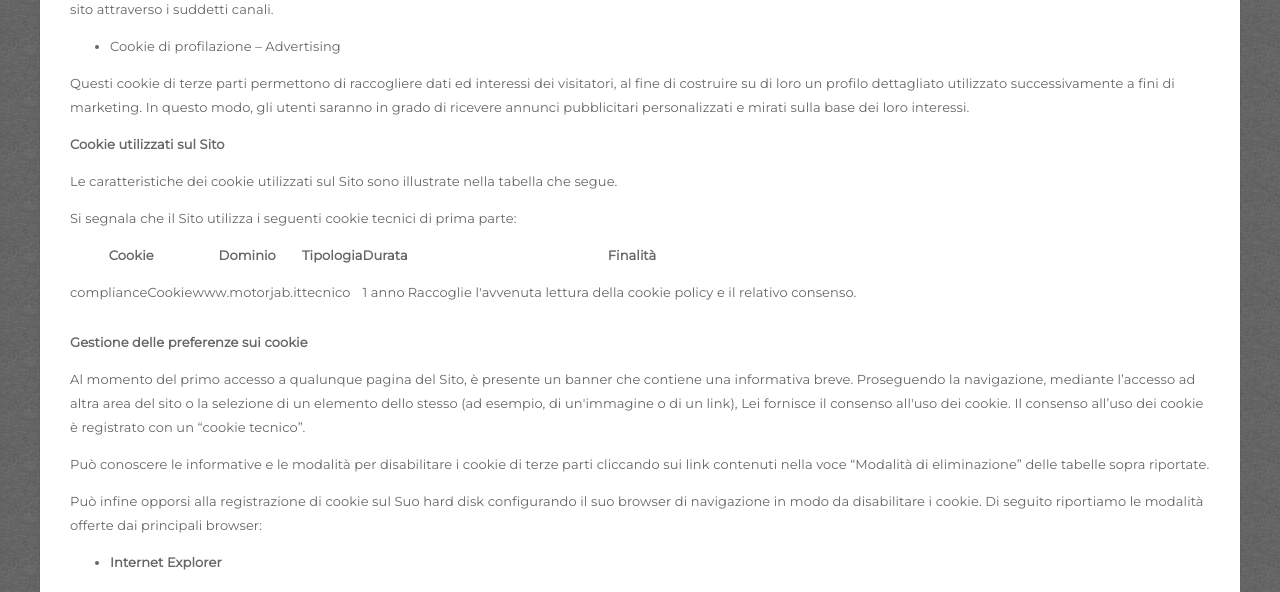
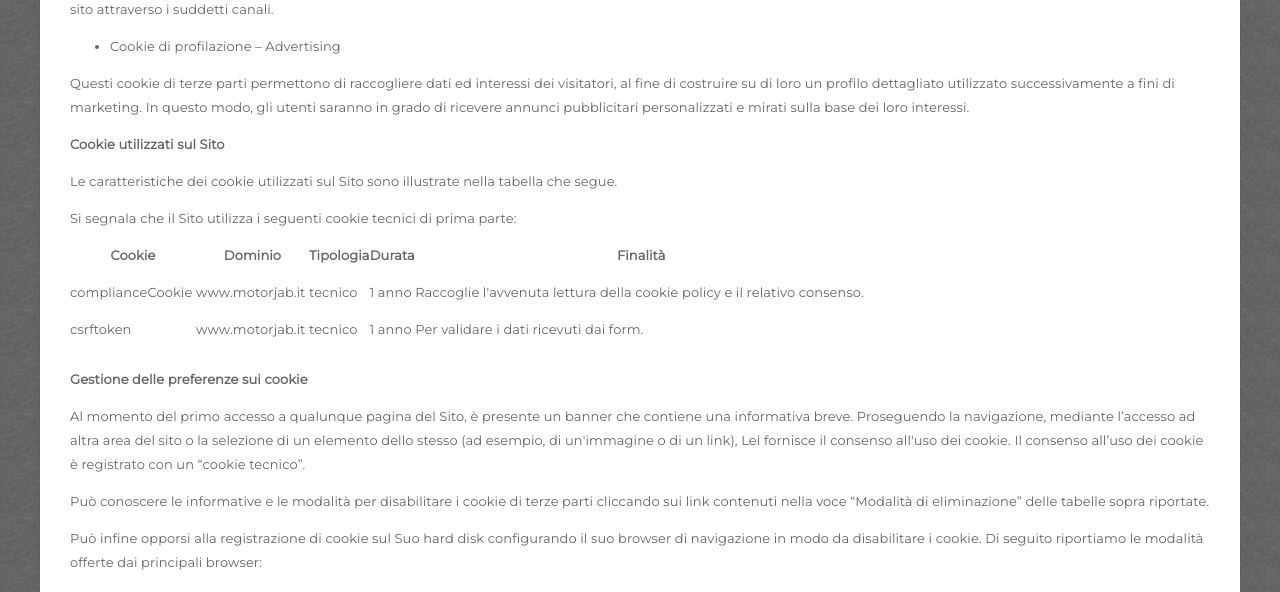
Before and after one commit to entpy/mjg, a Django app: page /cookie-policy in a window 1280 px wide. Shown: the part 1166-1758 px from the top of the page. Run offline with Django 3.2, Linux system fonts and the light colour scheme; parts of the project's set-up code (start-up, migrations or seed data) failed here and were passed over; some libraries are stand-ins or nearby versions.

Commit message:
mobile fix

```diff
--- a/mjg_site/website/templates/website/www/www_cookie_law.html
+++ b/mjg_site/website/templates/website/www/www_cookie_law.html
@@ -94,19 +94,36 @@
 </tr>
 <tr>
 <td>
-<p><span>complianceCookie</span></p>
+<p><span>complianceCookie&nbsp;</span></p>
 </td>
 <td>
-<p><span>www.motorjab.it</span></p>
+<p><span>www.motorjab.it&nbsp;</span></p>
 </td>
 <td>
-<p><span>tecnico</span></p>
+<p><span>tecnico&nbsp;</span></p>
 </td>
 <td>
-<p>1 anno</p>
+<p>1 anno&nbsp;</p>
 </td>
 <td>
-<p> Raccoglie l'avvenuta lettura della cookie policy e il relativo consenso.</p>
+<p> Raccoglie l'avvenuta lettura della cookie policy e il relativo consenso.&nbsp;</p>
+</td>
+</tr>
+<tr>
+<td>
+<p><span>csrftoken&nbsp;</span></p>
+</td>
+<td>
+<p><span>www.motorjab.it&nbsp;</span></p>
+</td>
+<td>
+<p><span>tecnico&nbsp;</span></p>
+</td>
+<td>
+<p>1 anno&nbsp;</p>
+</td>
+<td>
+<p> Per validare i dati ricevuti dai form.&nbsp;</p>
 </td>
 </tr>
 </tbody>
--- a/mjg_site/website/templates/website/www/www_privacy_cookie_policy.html
+++ b/mjg_site/website/templates/website/www/www_privacy_cookie_policy.html
@@ -209,7 +209,7 @@
 <p><span>fax</span><span><span> al numero: 06</span></span><span>-696773785. </span></p>
 </li>
 </ol>
-<p class="western"><span>Per maggiori informazioni, si invita a consultare la pagina web del Garante <a href="http://www.garanteprivacy.it/web/guest/home/docweb/-/docweb-display/docweb/4535524">http://www.garanteprivacy.it/web/guest/home/docweb/-/docweb-display/docweb/4535524</a>.</span></p>
+<p class="western"><span>Per maggiori informazioni, si invita a consultare la pagina web del Garante: <a target="_blank" href="http://www.garanteprivacy.it/web/guest/home/docweb/-/docweb-display/docweb/4535524">clicca qui</a>.</span></p>
 <p class="western"><strong>10. TITOLARE, RESPONSABILE DEL TRATTAMENTO E RESPONSABILE DELLA PROTEZIONE DEI DATI PERSONALI</strong></p>
 <p class="western"><span>Il Titolare del Trattamento è</span><span><span> la Ditta </span></span><span><span>MotorJab Garage</span></span><span><span> con sede legale in </span></span><span><span>Via Bellini, 7, 10121 Torino TO e P. IVA n. </span></span><span>00340188887.</span></span></p>
 <p class="western"><span></span><span><span>Il Responsabile del Trattamento é la Ditta </span></span><span><span>MotorJab Garage</span></span><span><span> con sede legale in </span></span><span><span>Via Bellini, 7, 10121 Torino TO e P. IVA n. </span><span>00340188887.</span> L’elenco aggiornato di altri eventuali responsabili del Trattamento, (a cui vengono comunicati i Suoi Dati Personali e opportunamente nominati con atto scritto), è liberamente consultabile presso la sede della Ditta.</span></span></p>
```
